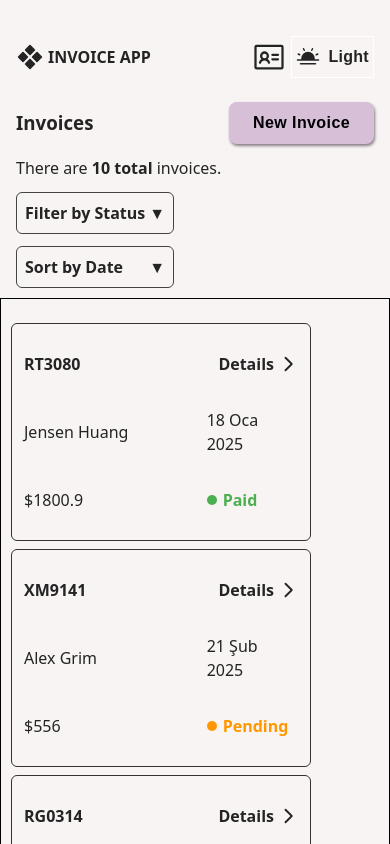
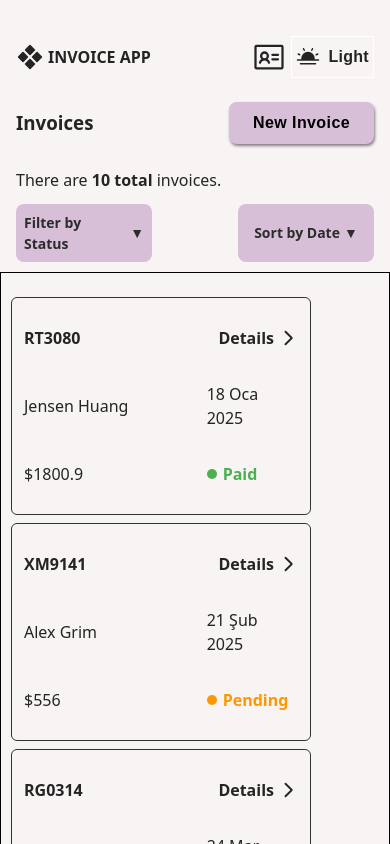
Before and after one commit to banuaggun/invoice-app-react, a React (Vite) app: page / in a window 390 px wide. Shown: the top 844 px of the page. Built offline with nearby package versions, Linux system fonts and the light colour scheme.

Commit message:
style: minor style changes (dropdown responsiveness)

```diff
--- a/src/components/invoice-filter/invoice-filter.css
+++ b/src/components/invoice-filter/invoice-filter.css
@@ -0,0 +1,97 @@
+.invoice-filter {
+  width: 100%;
+  height:auto;
+  display: flex;
+  flex-direction: row;
+  justify-content: space-between;
+}
+
+.arrow {
+  transition: transform 0.2s ease;
+}
+
+.arrow.open {
+  transform: rotate(180deg);
+}
+
+.filter-title{
+    display: flex;
+    gap:4px;
+    align-items: center;
+}
+
+.filter-section{
+    width: 120px;
+    height:auto;
+ display: flex;
+ align-items: center;
+ justify-content: center;
+ background-color: thistle;
+ color:#2b2c2b;
+ padding:8px 8px;
+ border:0;
+ border-radius: 8px;
+ font-size: 14px;
+ font-weight: bold;
+}
+
+.filter-section:hover {
+  display: flex;
+  align-items: center;
+  justify-content: center;
+  color: #2b2c2b;
+  padding: 8px 8px;
+  width:120px;
+  height:auto;
+  background-color: plum;
+  background-image:
+    radial-gradient(
+      93% 87% at 87% 89%,
+      rgba(0, 0, 0, 0.23) 0%,
+      transparent 86.18%
+    ),
+    radial-gradient(
+      66% 66% at 26% 20%,
+      rgba(255, 255, 255, 0.55) 0%,
+      rgba(255, 255, 255, 0) 69.79%,
+      rgba(255, 255, 255, 0) 100%
+    );
+  box-shadow:
+    inset -3px -3px 9px rgba(255, 255, 255, 0.25),
+    inset 0px 3px 9px rgba(255, 255, 255, 0.3),
+    inset 0px 1px 1px rgba(255, 255, 255, 0.6),
+    inset 0px -8px 36px rgba(0, 0, 0, 0.3),
+    inset 0px 1px 5px rgba(255, 255, 255, 0.6);
+  border-radius: 8px;
+  font-weight: bold;
+  font-size: 14px;
+  border: 0;
+  user-select: none;
+  -webkit-user-select: none;
+  touch-action: manipulation;
+  cursor: pointer;
+}
+
+.invoice-filter-list {
+  position: absolute;
+  display: inline-block;
+  z-index:10;
+  top: 100%;
+  background: white;
+  border: 1px solid #ddd;
+  border-radius: 8px;
+  margin-top: 0px;
+  width: 120px;
+  height:max-content;
+  list-style: none;
+  padding: 0;
+}
+
+.invoice-filter-list li {
+  padding: 10px;
+  transition: background 0.2s;
+}
+
+.invoice-filter-list li:hover {
+  background: #eee;
+}
--- a/src/components/invoice-header/InvoiceHeader.jsx
+++ b/src/components/invoice-header/InvoiceHeader.jsx
@@ -30,13 +30,15 @@ const InvoiceHeader = ({ invoices, filteredInvoices, filter, setFilter, sort, se
           )}
         </span>
 
-        <InvoiceFilter
+      </div>
+      <div className="invoice-header-area-row-3">
+          <InvoiceFilter
           filter={filter}
           setFilter={setFilter}
           sort={sort}
           setSort={setSort}
         />
-      </div>
+        </div>
     </div>
   );
 };
--- a/src/components/invoice-header/invoice-header.css
+++ b/src/components/invoice-header/invoice-header.css
@@ -40,54 +40,15 @@
     align-items: flex-start;
 }
 
-.invoice-header-area-row-2-filter {
+.invoice-header-area-row-2 {
     position: relative;
-    width: 160px;
+    width: 100%;
     cursor: pointer;
+    margin:12px 0 12px 0;
 }
 
-.filter-title {
-    margin-top: 12px;
-    background: var(--bg-color);
-    padding: 8px 8px;
-    border:1px solid var(--nav-bg);
-    border-radius: 6px;
-    display: flex;
-    gap: 4px;
-    align-items: center;
-    justify-content: space-between;
-    font-weight:700;
-    font-size: 1rem;
-}
-
-.arrow {
-    transition: transform 0.2s ease;
-}
-
-.arrow.open {
-    transform: rotate(180deg);
-}
-
-.invoice-header-area-filter-list {
-    position: absolute;
-    top: 100%;
-    left: 0;
-    background: white;
-    border: 1px solid #ddd;
-    border-radius: 6px;
-    margin-top: 5px;
+.invoice-header-area-row-3{
     width: 100%;
-    list-style: none;
-    padding: 0;
-}
-
-.invoice-header-area-filter-list li {
-    padding: 10px;
-    transition: background 0.2s;
-}
-
-.invoice-header-area-filter-list li:hover {
-    background: #eee;
 }
 
 @media only screen and (min-width:601px){
--- a/src/components/invoice-item/InvoiceItem.jsx
+++ b/src/components/invoice-item/InvoiceItem.jsx
@@ -27,7 +27,7 @@ const formattedDate = formatDate(displayDate, "tr-TR");
 
           <div className="row-2">
               <p>{invoice.clientName}</p>
-              <p>{formattedDate}</p> {/* sadece tarih */}
+              <p>{formattedDate}</p>
           </div>
 
           <div className="row-3">
```
